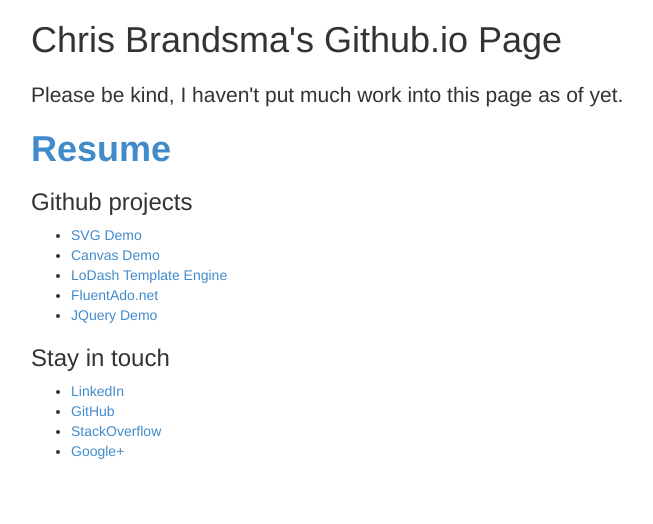
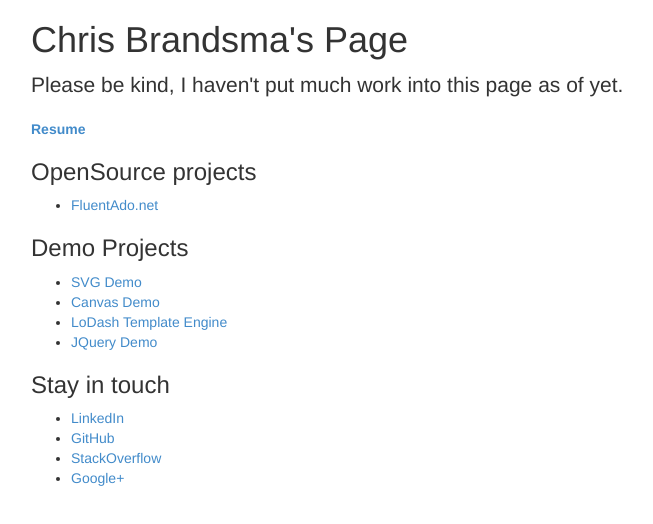
Before and after one commit to cwbrandsma/cwbrandsma.github.io, a website: page index.html in a window 1280 px wide. Shown: the whole page, without its empty margins (39-692 px from the left). Drawn offline with Linux system fonts and the light colour scheme.

Commit message:
update to home page text

```diff
--- a/index.html
+++ b/index.html
@@ -1,24 +1,29 @@
 <!DOCTYPE html>
 <html>
 <head>
-<title>Chris Brandsma Github.io Page</title>
+<title>Chris Brandsma</title>
 <link href="./css/ven/bootstrap.min.css" rel="stylesheet" type="text/css"/>
 </head>
 <body>
 	<div class='container'>
-<h1>Chris Brandsma's Github.io Page<h1>
+<h1>Chris Brandsma's Page</h1>
 
 <div class='lead'>Please be kind, I haven't put much work into this page as of yet.</div>
 
 <strong><a href="/resume.html">Resume</a></strong>
 
-<h3>Github projects</h3>
+<h3>OpenSource projects</h3>
+<ul>
+<li><a href='https://github.com/cwbrandsma/FluentAdo'>FluentAdo.net</a></li>
+</ul>
+
+<h3>Demo Projects</h3>
 <ul>
 <li><a href='http://cwbrandsma.github.io/svgdemo'>SVG Demo</a></li>
 <li><a href='http://cwbrandsma.github.io/canvas'>Canvas Demo</a></li>
 <li><a href='http://cwbrandsma.github.io/lodash-templates/'>LoDash Template Engine</a></li>
-<li><a href='https://github.com/cwbrandsma/FluentAdo'>FluentAdo.net</a></li>
 <li><a href='https://github.com/cwbrandsma/JQueryDemo'>JQuery Demo</a></li>
+
 </ul>
 
 <h3>Stay in touch</h3>
```
